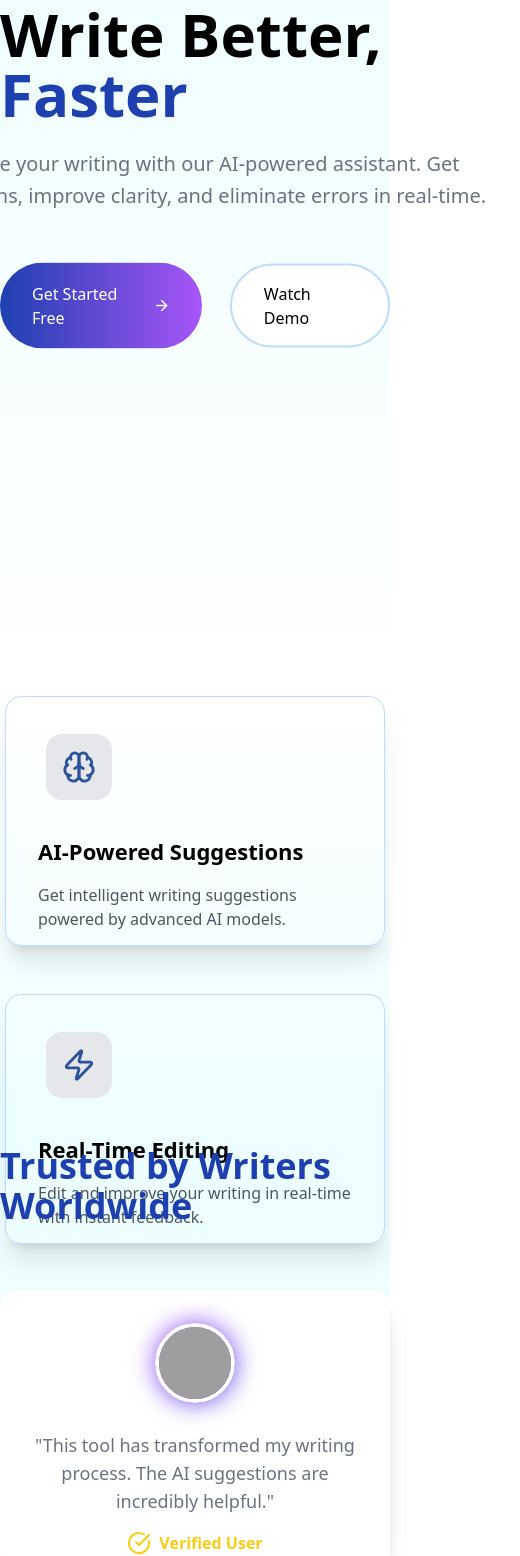
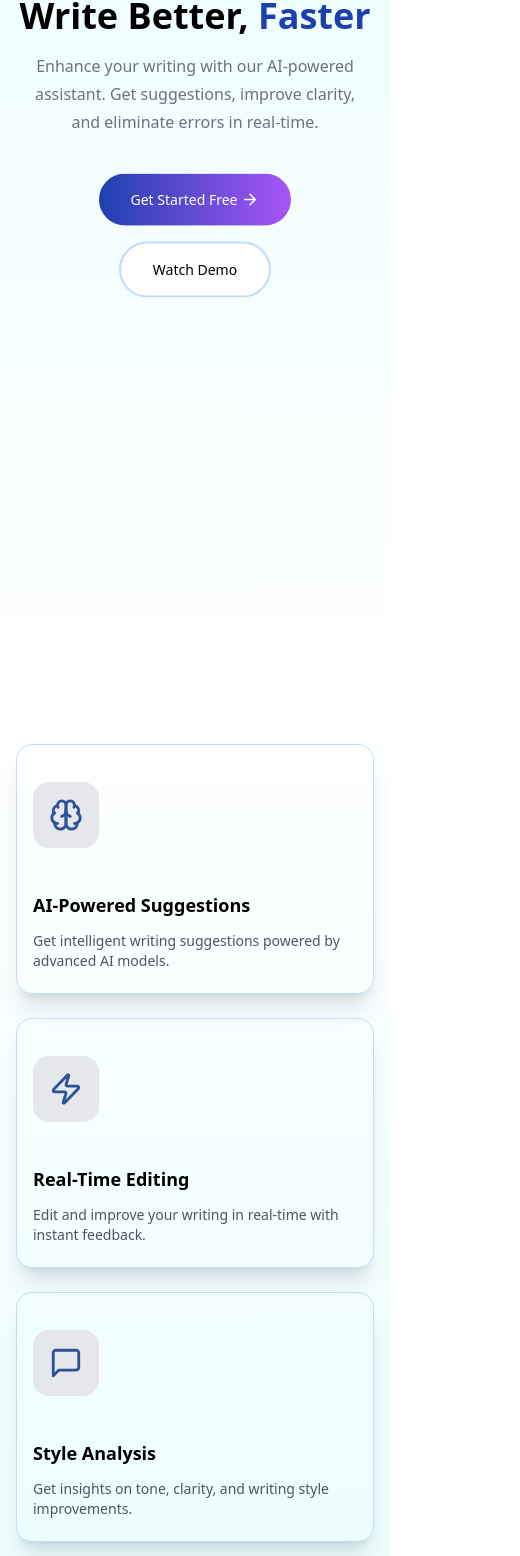
Before and after one commit to vaibhav-dawane/ai-assistant, a Next.js app: page / in a window 390 px wide. Shown: the part 148-1704 px from the top of the page, 520 px wide, since content can reach past the window. Built offline with nearby package versions, Linux system fonts and the light colour scheme; grey boxes are pictures that could not be loaded.

Commit message:
started building pages responsive

```diff
--- a/src/app/components/Features.tsx
+++ b/src/app/components/Features.tsx
@@ -3,44 +3,46 @@ import React from 'react';
 
 const Features = () => {
     return (
-        <div className='mx-auto flex justify-center bg-gradient-to-b from-white to-cyan-50 h-[450px]'>
-            <div className='grid grid-cols-1 md:grid-cols-3 gap-12'>
-                <div className='w-[380px] h-[250px] rounded-2xl border border-blue-200 grid grid-rows-2 grid-flow-row shadow-xl hover:-translate-y-3 duration-300 hover:shadow-2xl'>
+        <div className='mx-auto flex justify-center bg-gradient-to-b from-white to-cyan-50 h-auto py-12 px-4'>
+            <div className='grid grid-cols-1 sm:grid-cols-2 lg:grid-cols-3 gap-6 md:gap-12'>
+                <div className='w-full sm:w-[300px] md:w-[380px] h-[250px] rounded-2xl border border-blue-200 grid grid-rows-2 grid-flow-row shadow-xl hover:-translate-y-3 duration-300 hover:shadow-2xl'>
                     <div className='flex items-center'>
-                        <div className='bg-gray-200 p-4 ml-10 rounded-2xl mt-4'>
+                        <div className='bg-gray-200 p-4 mx-4 md:mx-10 rounded-2xl mt-4'>
                             <Brain size={34} color='#2c5299'/>
                         </div>
                     </div>
                     <div className='flex items-center'>
-                        <div className='grid grid-rows-2 grid-flow-row mx-8'>
-                            <h1 className='text-[22px] font-semibold'>AI-Powered Suggestions</h1>
-                            <p className='text-gray-600'>Get intelligent writing suggestions powered by advanced AI models.</p>
+                        <div className='grid grid-rows-2 grid-flow-row mx-4 md:mx-8'>
+                            <h1 className='text-lg md:text-[22px] font-semibold'>AI-Powered Suggestions</h1>
+                            <p className='text-sm md:text-base text-gray-600'>Get intelligent writing suggestions powered by advanced AI models.</p>
                         </div>
                     </div>
                 </div>
-                <div className='w-[380px] h-[250px] rounded-2xl border border-blue-200 grid grid-rows-2 grid-flow-row shadow-xl hover:-translate-y-3 duration-300 hover:shadow-2xl'>
+
+                <div className='w-full sm:w-[300px] md:w-[380px] h-[250px] rounded-2xl border border-blue-200 grid grid-rows-2 grid-flow-row shadow-xl hover:-translate-y-3 duration-300 hover:shadow-2xl'>
                     <div className='flex items-center'>
-                        <div className='bg-gray-200 p-4 ml-10 rounded-2xl mt-4'>
+                        <div className='bg-gray-200 p-4 mx-4 md:mx-10 rounded-2xl mt-4'>
                             <Zap size={34} color='#2c5299'/>
                         </div>
                     </div>
                     <div className='flex items-center'>
-                        <div className='grid grid-rows-2 grid-flow-row mx-8'>
-                            <h1 className='text-[22px] font-semibold'>Real-Time Editing</h1>
-                            <p className='text-gray-600'>Edit and improve your writing in real-time with instant feedback.</p>
+                        <div className='grid grid-rows-2 grid-flow-row mx-4 md:mx-8'>
+                            <h1 className='text-lg md:text-[22px] font-semibold'>Real-Time Editing</h1>
+                            <p className='text-sm md:text-base text-gray-600'>Edit and improve your writing in real-time with instant feedback.</p>
                         </div>
                     </div>
                 </div>
-                <div className='w-[380px] h-[250px] rounded-2xl border border-blue-200 grid grid-rows-2 grid-flow-row shadow-xl hover:-translate-y-3 duration-300 hover:shadow-2xl'>
+
+                <div className='w-full sm:w-[300px] md:w-[380px] h-[250px] rounded-2xl border border-blue-200 grid grid-rows-2 grid-flow-row shadow-xl hover:-translate-y-3 duration-300 hover:shadow-2xl'>
                     <div className='flex items-center'>
-                        <div className='bg-gray-200 p-4 ml-10 rounded-2xl mt-4'>
+                        <div className='bg-gray-200 p-4 mx-4 md:mx-10 rounded-2xl mt-4'>
                             <MessageSquare size={34} color='#2c5299'/>
                         </div>
                     </div>
                     <div className='flex items-center'>
-                        <div className='grid grid-rows-2 grid-flow-row mx-8'>
-                            <h1 className='text-[22px] font-semibold'>Style Analysis</h1>
-                            <p className='text-gray-600'>Get insights on tone, clarity, and writing style improvements.</p>
+                        <div className='grid grid-rows-2 grid-flow-row mx-4 md:mx-8'>
+                            <h1 className='text-lg md:text-[22px] font-semibold'>Style Analysis</h1>
+                            <p className='text-sm md:text-base text-gray-600'>Get insights on tone, clarity, and writing style improvements.</p>
                         </div>
                     </div>
                 </div>
--- a/src/app/components/Hero.tsx
+++ b/src/app/components/Hero.tsx
@@ -6,25 +6,26 @@ import React from 'react';
 const Hero = () => {
     return (
         <div className='bg-gradient-to-b from-cyan-50 to-white h-screen flex flex-col items-center'>
-            <div className='flex items-center gap-1 text-blue-800 font-semibold mt-24'>
+            <div className='flex items-center gap-1 text-blue-800 font-semibold mt-24 sm:mt-36'>
                 <Sparkles className='animate-pulse' color='#2c5282' size={18} strokeWidth={1.75}/>
                 AI-POWERED WRITING ASSISTANT
             </div>
-            <div className='text-6xl mt-8 font-bold'>
+            <div className='text-4xl sm:text-5xl md:text-6xl mt-6 sm:mt-8 font-bold text-center'>
                 Write Better, <span className='text-blue-800'>Faster</span>
             </div>
 
-            <div className='mt-6 text-gray-500 w-[650px] sm:pl-4 text-center text-[20px] font-normal leading-8'>
+            <div className='mt-4 sm:mt-6 text-gray-500 max-w-[90%] lg:w-[650px] text-center text-base sm:text-lg md:text-[20px] font-normal leading-7 sm:leading-8'>
                 Enhance your writing with our AI-powered assistant. Get suggestions, improve clarity, and eliminate errors in real-time.
             </div>
 
-            <div className='flex items-center mt-14 gap-7 animate-slowBounce duration-2000 select-none'>
-                <div className='text-white bg-blue-700 flex items-center p-[19px] px-8 rounded-full gap-1 bg-gradient-to-r from-blue-800 to-purple-500 hover:cursor-pointer hover:bg-gradient-to-r hover:from-blue-800 hover:to-purple-600 hover:scale-105 duration-500' onClick={() => redirect('/chat')}>
+            <div className='flex flex-col md:flex-row items-center mt-10 sm:mt-14 gap-4 sm:gap-7 animate-slowBounce duration-2000 select-none'>
+
+                <div className='text-white bg-blue-700 flex items-center py-4 px-8 rounded-full gap-1 bg-gradient-to-r from-blue-800 to-purple-500 hover:cursor-pointer hover:bg-gradient-to-r hover:from-blue-800 hover:to-purple-600 hover:scale-105 duration-500 text-sm sm:text-base' onClick={() => redirect('/chat')}>
                     Get Started Free
                     <ArrowRight color='white' size={18}/>
                 </div>
 
-                <div className='bg-white border-2 border-blue-200 p-4 px-8 rounded-full hover:cursor-pointer hover:border-blue-800 hover:scale-105 duration-500'>
+                <div className='bg-white border-2 border-blue-200 py-4 px-8 text-sm sm:text-base rounded-full hover:cursor-pointer hover:border-blue-800 hover:scale-105 duration-500'>
                     Watch Demo
                 </div>
             </div>
```
